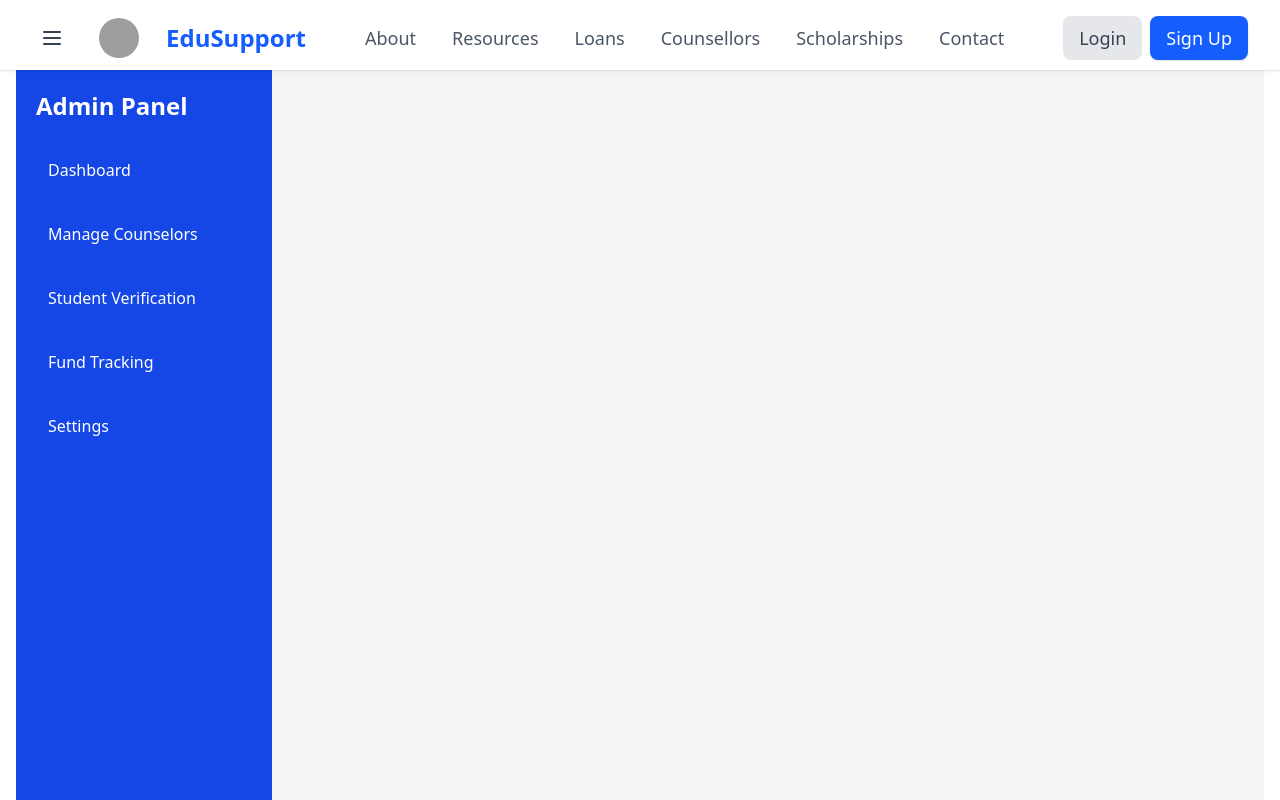
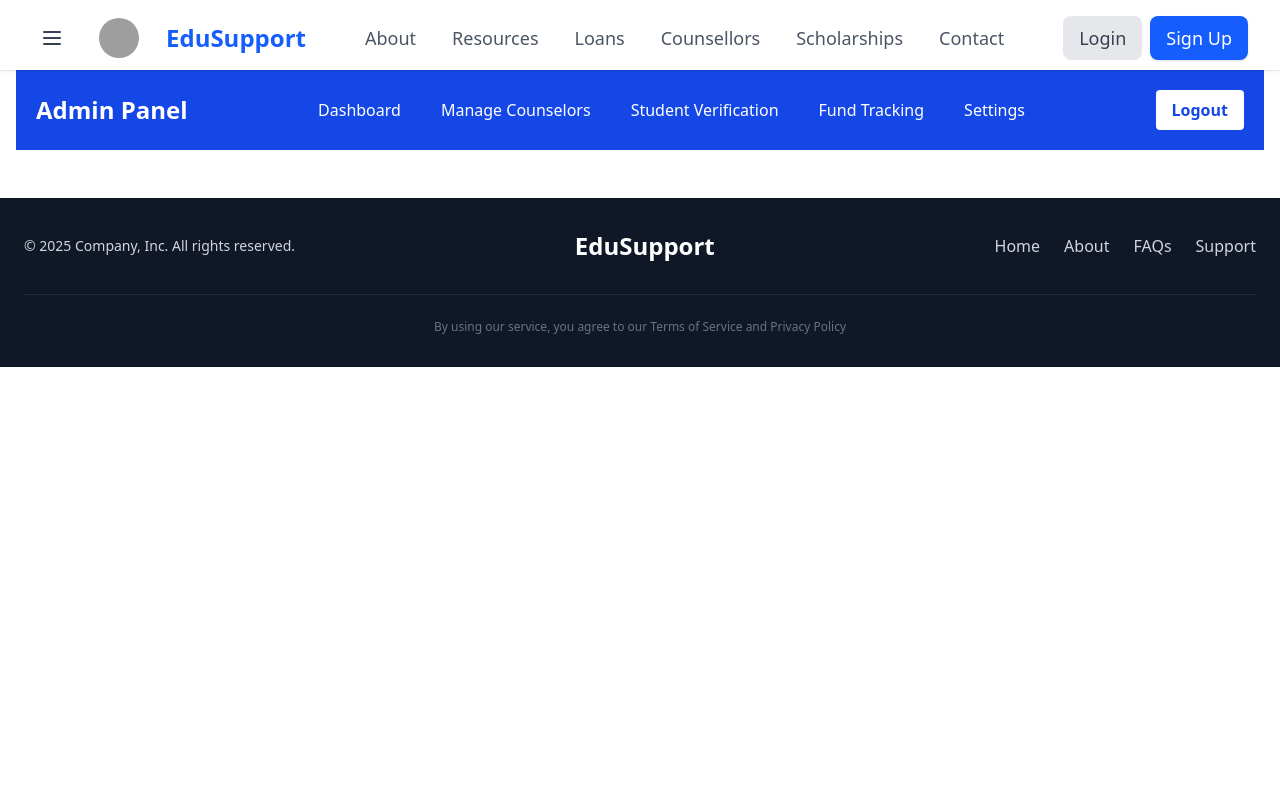
Before and after one commit to Vasundhra-Gupta/SDS, a React (Vite) app in the folder client/: page /admin in a window 1280 px wide. Shown: the top 800 px of the page. Built offline with nearby package versions, Linux system fonts and the light colour scheme; grey boxes are pictures that could not be loaded.

Commit message:
Admin Page

```diff
--- a/client/src/Pages/admin/Layout/AdminHeader.jsx
+++ b/client/src/Pages/admin/Layout/AdminHeader.jsx
@@ -1,35 +1,35 @@
+import { LogOut } from "lucide-react";
 import React from "react";
-import { Link, Outlet } from "react-router-dom";
+import { Link } from "react-router-dom";
 
 export default function AdminHeader() {
+    const isLoggedIn = true; // Replace with actual authentication check
+
     return (
-        <div className="flex h-screen bg-gray-100">
-            {/* Sidebar */}
-            <aside className="w-64 bg-blue-700 text-white p-5">
-                <h2 className="text-2xl font-bold mb-6">Admin Panel</h2>
-                <nav className="space-y-4">
-                    <Link to="/admin/dashboard" className="block hover:bg-blue-600 p-3 rounded">
-                        Dashboard
-                    </Link>
-                    <Link to="/admin/counselor" className="block hover:bg-blue-600 p-3 rounded">
-                        Manage Counselors
-                    </Link>
-                    <Link to="/admin/student" className="block hover:bg-blue-600 p-3 rounded">
-                        Student Verification
-                    </Link>
-                    <Link to="/admin/fund" className="block hover:bg-blue-600 p-3 rounded">
-                        Fund Tracking
-                    </Link>
-                    <Link to="/admin/settings" className="block hover:bg-blue-600 p-3 rounded">
-                        Settings
-                    </Link>
-                </nav>
-            </aside>
+        <header className="w-full bg-blue-700 text-white p-5 flex justify-between items-center">
+            <h2 className="text-2xl font-bold">Admin Panel</h2>
 
-            {/* Main Content Area */}
-            <main className="flex-1 p-6">
-                <Outlet /> {/* Displays child components */}
-            </main>
-        </div>
+            {/* Navigation Links */}
+            <nav className="space-x-4">
+                <Link to="/admin/dashboard" className="hover:bg-blue-600 p-3 rounded">Dashboard</Link>
+                <Link to="/admin/counselor" className="hover:bg-blue-600 p-3 rounded">Manage Counselors</Link>
+                <Link to="/admin/student" className="hover:bg-blue-600 p-3 rounded">Student Verification</Link>
+                <Link to="/admin/fund" className="hover:bg-blue-600 p-3 rounded">Fund Tracking</Link>
+                <Link to="/admin/settings" className="hover:bg-blue-600 p-3 rounded">Settings</Link>
+            </nav>
+
+            {/* Conditional Login/Logout Button */}
+            <div>
+                {isLoggedIn ? (
+                    <button className="bg-white text-blue-700 px-4 py-2 rounded font-semibold hover:bg-gray-200">
+                        Logout
+                    </button>
+                ) : (
+                    <button className="bg-white text-blue-700 px-4 py-2 rounded font-semibold hover:bg-gray-200">
+                        Login
+                    </button>
+                )}
+            </div>
+        </header>
     );
 }
--- a/client/src/Pages/admin/Layout/AdminLayout.jsx
+++ b/client/src/Pages/admin/Layout/AdminLayout.jsx
@@ -1,12 +1,13 @@
 import AdminHeader from "./AdminHeader";
 import { Outlet } from "react-router-dom";
+
 export default function AdminLayout() {
     return (
         <div>
             <AdminHeader />
-            <div className="mt-10px">
+            <main className="p-6">
                 <Outlet />
-            </div>
+            </main>
         </div>
     );
 }
```
